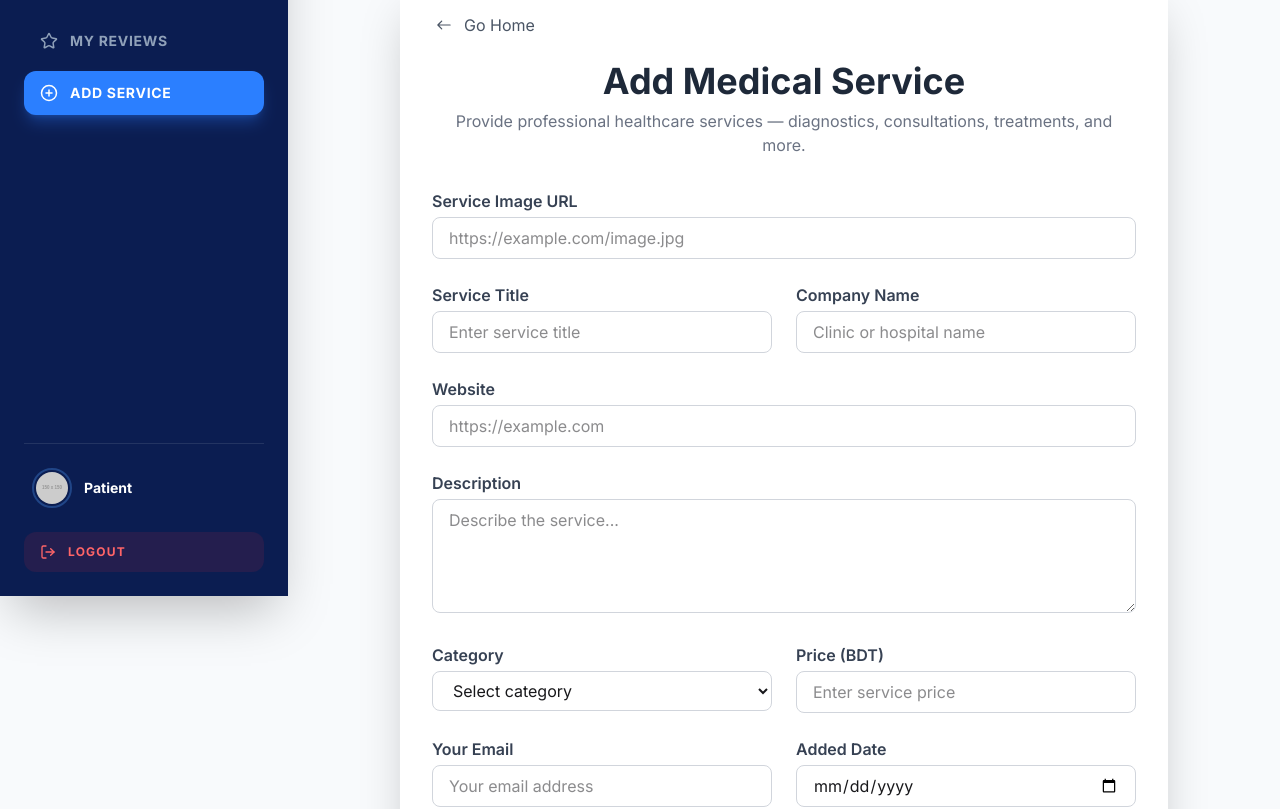
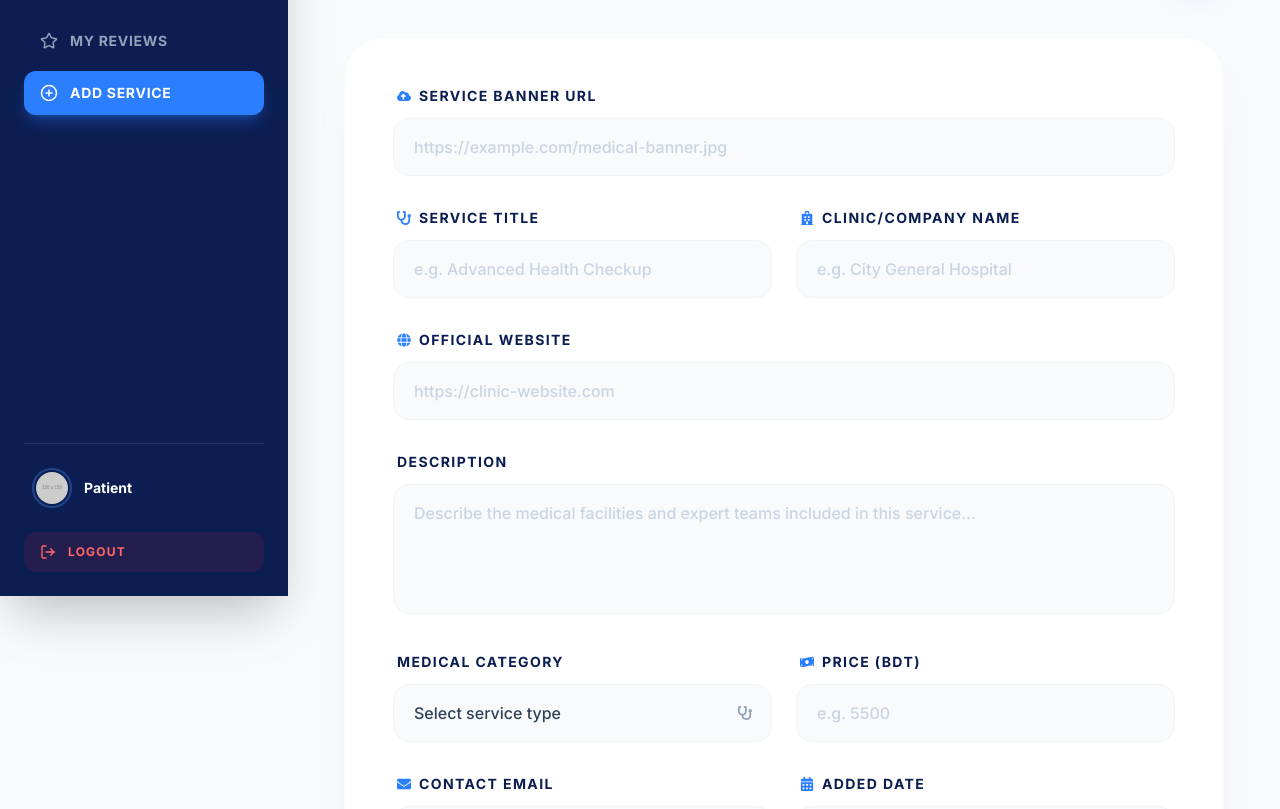
Before and after one commit to Jabedhossain101/Medical-service-review-system, a React (Vite) app: page /dashboard/addService in a window 1280 px wide. Shown: the part 204-1013 px from the top of the page. Built offline with nearby package versions, Linux system fonts and the light colour scheme; no server answers.

Commit message:
[updated] updated myreview section

```diff
--- a/src/components/AddService.jsx
+++ b/src/components/AddService.jsx
@@ -2,6 +2,17 @@ import React from 'react';
 import { IoIosArrowRoundBack } from 'react-icons/io';
 import { Link } from 'react-router';
 import Swal from 'sweetalert2';
+import { motion } from 'framer-motion';
+import {
+  FaStethoscope,
+  FaCloudUploadAlt,
+  FaHospital,
+  FaGlobe,
+  FaMoneyBillWave,
+  FaEnvelope,
+  FaCalendarAlt,
+  FaArrowRight, // Fixed: Added this missing import
+} from 'react-icons/fa';
 
 const AddService = () => {
   const handleAddService = e => {
@@ -21,112 +32,138 @@ const AddService = () => {
           Swal.fire({
             title: 'Service Added Successfully',
             icon: 'success',
-            confirmButtonColor: '#06923E',
+            confirmButtonColor: '#3b82f6',
+            background: '#fff',
+            color: '#0B1D51',
           });
           form.reset();
         }
+      })
+      .catch(err => {
+        console.error(err);
+        Swal.fire({
+          title: 'Error!',
+          text: 'Failed to add service. Please try again.',
+          icon: 'error',
+          confirmButtonColor: '#ef4444',
+        });
       });
   };
 
   return (
+    <div className="min-h-screen bg-[#F8FAFC] pb-20">
+      <div className="max-w-5xl mx-auto px-4">
+        {/* Navigation & Header */}
+        <div className="flex flex-col md:flex-row md:items-center justify-between mb-10 gap-4">
           <div>
-      <div className="h-16"></div>
-      <div className="min-h-screen flex justify-center items-center px-4">
-        <div className="w-full max-w-3xl bg-white rounded-2xl shadow-2xl p-8">
             <Link
-            className="flex items-center gap-2 mb-6 text-gray-600 hover:text-orange-500 transition-colors duration-300"
-            to="/"
+              className="inline-flex items-center gap-2 mb-4 text-sm font-bold text-slate-400 hover:text-blue-500 transition-colors"
+              to="/dashboard"
             >
-            <IoIosArrowRoundBack className="text-2xl" />
-            Go Home
+              <IoIosArrowRoundBack size={24} /> Back to Dashboard
             </Link>
-          <h1 className="text-3xl md:text-4xl font-extrabold text-center text-gray-800 mb-2">
-            Add Medical Service
+            <h1 className="text-3xl md:text-4xl font-black text-[#0B1D51]">
+              Register New{' '}
+              <span className="text-blue-500 italic">Medical Service</span>
             </h1>
-          <p className="text-center text-gray-500 mb-8">
-            Provide professional healthcare services — diagnostics,
-            consultations, treatments, and more.
-          </p>
+          </div>
+          <div className="hidden md:flex w-14 h-14 bg-white rounded-2xl shadow-xl shadow-blue-900/5 items-center justify-center text-blue-500 border border-slate-50">
+            <FaStethoscope size={24} />
+          </div>
+        </div>
 
-          <form onSubmit={handleAddService} className="space-y-6">
-            {/* Service Image */}
-            <div>
-              <label className="block font-semibold text-gray-700 mb-1">
-                Service Image URL
+        {/* Main Form Card */}
+        <motion.div
+          initial={{ opacity: 0, y: 20 }}
+          animate={{ opacity: 1, y: 0 }}
+          className="bg-white rounded-[2.5rem] shadow-2xl shadow-blue-900/5 border border-slate-50 p-8 md:p-12"
+        >
+          <form onSubmit={handleAddService} className="space-y-8">
+            {/* Service Image Section */}
+            <div className="space-y-3">
+              <label className="flex items-center gap-2 text-sm font-bold text-[#0B1D51] uppercase tracking-widest ml-1">
+                <FaCloudUploadAlt className="text-blue-500" /> Service Banner
+                URL
               </label>
               <input
                 type="text"
                 name="serviceImage"
-                className="w-full border border-gray-300 rounded-lg px-4 py-2 focus:outline-none focus:ring-2 focus:ring-orange-400"
-                placeholder="https://example.com/image.jpg"
+                required
+                className="w-full bg-slate-50 border border-slate-100 rounded-2xl px-5 py-4 focus:border-blue-500 focus:ring-4 focus:ring-blue-500/10 outline-none transition-all font-medium text-slate-700 placeholder:text-slate-300"
+                placeholder="https://example.com/medical-banner.jpg"
               />
             </div>
 
-            {/* Service Title & Company Name */}
+            {/* Title & Company Grid */}
             <div className="grid grid-cols-1 md:grid-cols-2 gap-6">
-              <div>
-                <label className="block font-semibold text-gray-700 mb-1">
-                  Service Title
+              <div className="space-y-3">
+                <label className="flex items-center gap-2 text-sm font-bold text-[#0B1D51] uppercase tracking-widest ml-1">
+                  <FaStethoscope className="text-blue-500" /> Service Title
                 </label>
                 <input
                   type="text"
                   name="serviceTitle"
-                  className="w-full border border-gray-300 rounded-lg px-4 py-2 focus:outline-none focus:ring-2 focus:ring-orange-400"
-                  placeholder="Enter service title"
+                  required
+                  className="w-full bg-slate-50 border border-slate-100 rounded-2xl px-5 py-4 focus:border-blue-500 focus:ring-4 focus:ring-blue-500/10 outline-none transition-all font-medium text-slate-700 placeholder:text-slate-300"
+                  placeholder="e.g. Advanced Health Checkup"
                 />
               </div>
 
-              <div>
-                <label className="block font-semibold text-gray-700 mb-1">
-                  Company Name
+              <div className="space-y-3">
+                <label className="flex items-center gap-2 text-sm font-bold text-[#0B1D51] uppercase tracking-widest ml-1">
+                  <FaHospital className="text-blue-500" /> Clinic/Company Name
                 </label>
                 <input
                   type="text"
                   name="companyName"
-                  className="w-full border border-gray-300 rounded-lg px-4 py-2 focus:outline-none focus:ring-2 focus:ring-orange-400"
-                  placeholder="Clinic or hospital name"
+                  required
+                  className="w-full bg-slate-50 border border-slate-100 rounded-2xl px-5 py-4 focus:border-blue-500 focus:ring-4 focus:ring-blue-500/10 outline-none transition-all font-medium text-slate-700 placeholder:text-slate-300"
+                  placeholder="e.g. City General Hospital"
                 />
               </div>
             </div>
 
-            {/* Website */}
-            <div>
-              <label className="block font-semibold text-gray-700 mb-1">
-                Website
+            {/* Website Link */}
+            <div className="space-y-3">
+              <label className="flex items-center gap-2 text-sm font-bold text-[#0B1D51] uppercase tracking-widest ml-1">
+                <FaGlobe className="text-blue-500" /> Official Website
               </label>
               <input
                 type="text"
                 name="website"
-                className="w-full border border-gray-300 rounded-lg px-4 py-2 focus:outline-none focus:ring-1 focus:ring-orange-400"
-                placeholder="https://example.com"
+                className="w-full bg-slate-50 border border-slate-100 rounded-2xl px-5 py-4 focus:border-blue-500 focus:ring-4 focus:ring-blue-500/10 outline-none transition-all font-medium text-slate-700 placeholder:text-slate-300"
+                placeholder="https://clinic-website.com"
               />
             </div>
 
-            {/* Description */}
-            <div>
-              <label className="block font-semibold text-gray-700 mb-1">
+            {/* Description Area */}
+            <div className="space-y-3">
+              <label className="flex items-center gap-2 text-sm font-bold text-[#0B1D51] uppercase tracking-widest ml-1">
                 Description
               </label>
               <textarea
                 name="description"
                 rows={4}
-                className="w-full border border-gray-300 rounded-lg px-4 py-2 focus:outline-none focus:ring-1 focus:ring-orange-400"
-                placeholder="Describe the service..."
+                required
+                className="w-full bg-slate-50 border border-slate-100 rounded-2xl px-5 py-4 focus:border-blue-500 focus:ring-4 focus:ring-blue-500/10 outline-none transition-all font-medium text-slate-700 placeholder:text-slate-300 resize-none"
+                placeholder="Describe the medical facilities and expert teams included in this service..."
               ></textarea>
             </div>
 
-            {/* Category & Price */}
+            {/* Category & Pricing Grid */}
             <div className="grid grid-cols-1 md:grid-cols-2 gap-6">
-              <div>
-                <label className="block font-semibold text-gray-700 mb-1">
-                  Category
+              <div className="space-y-3">
+                <label className="flex items-center gap-2 text-sm font-bold text-[#0B1D51] uppercase tracking-widest ml-1">
+                  Medical Category
                 </label>
+                <div className="relative">
                   <select
                     name="category"
-                  className="w-full border border-gray-300 rounded-lg px-4 py-2 focus:outline-none focus:ring-1 focus:ring-orange-400"
+                    required
+                    className="w-full bg-slate-50 border border-slate-100 rounded-2xl px-5 py-4 focus:border-blue-500 focus:ring-4 focus:ring-blue-500/10 outline-none transition-all font-medium text-slate-700 appearance-none cursor-pointer"
                   >
-                  <option disabled selected>
-                    Select category
+                    <option value="" disabled selected>
+                      Select service type
                     </option>
                     <option>Health Check</option>
                     <option>Cardiology</option>
@@ -137,58 +174,69 @@ const AddService = () => {
                     <option>Ophthalmology</option>
                     <option>Pathology</option>
                   </select>
+                  <div className="absolute right-5 top-1/2 -translate-y-1/2 pointer-events-none text-slate-400">
+                    <FaStethoscope size={14} />
+                  </div>
+                </div>
               </div>
 
-              <div>
-                <label className="block font-semibold text-gray-700 mb-1">
-                  Price (BDT)
+              <div className="space-y-3">
+                <label className="flex items-center gap-2 text-sm font-bold text-[#0B1D51] uppercase tracking-widest ml-1">
+                  <FaMoneyBillWave className="text-blue-500" /> Price (BDT)
                 </label>
                 <input
                   type="number"
                   name="price"
-                  className="w-full border border-gray-300 rounded-lg px-4 py-2 focus:outline-none focus:ring-1 focus:ring-orange-400"
-                  placeholder="Enter service price"
+                  required
+                  className="w-full bg-slate-50 border border-slate-100 rounded-2xl px-5 py-4 focus:border-blue-500 focus:ring-4 focus:ring-blue-500/10 outline-none transition-all font-medium text-slate-700 placeholder:text-slate-300"
+                  placeholder="e.g. 5500"
                 />
               </div>
             </div>
 
-            {/* Email & Date */}
+            {/* Contact & Date Grid */}
             <div className="grid grid-cols-1 md:grid-cols-2 gap-6">
-              <div>
-                <label className="block font-semibold text-gray-700 mb-1">
-                  Your Email
+              <div className="space-y-3">
+                <label className="flex items-center gap-2 text-sm font-bold text-[#0B1D51] uppercase tracking-widest ml-1">
+                  <FaEnvelope className="text-blue-500" /> Contact Email
                 </label>
                 <input
                   type="email"
                   name="userEmail"
-                  className="w-full border border-gray-300 rounded-lg px-4 py-2 focus:outline-none focus:ring-1 focus:ring-orange-400"
-                  placeholder="Your email address"
+                  required
+                  className="w-full bg-slate-50 border border-slate-100 rounded-2xl px-5 py-4 focus:border-blue-500 focus:ring-4 focus:ring-blue-500/10 outline-none transition-all font-medium text-slate-700 placeholder:text-slate-300"
+                  placeholder="admin@hospital.com"
                 />
               </div>
 
-              <div>
-                <label className="block font-semibold text-gray-700 mb-1">
-                  Added Date
+              <div className="space-y-3">
+                <label className="flex items-center gap-2 text-sm font-bold text-[#0B1D51] uppercase tracking-widest ml-1">
+                  <FaCalendarAlt className="text-blue-500" /> Added Date
                 </label>
                 <input
                   type="date"
                   name="addedDate"
-                  className="w-full border border-gray-300 rounded-lg px-4 py-2 focus:outline-none focus:ring-1 focus:ring-orange-400"
+                  required
+                  className="w-full bg-slate-50 border border-slate-100 rounded-2xl px-5 py-4 focus:border-blue-500 focus:ring-4 focus:ring-blue-500/10 outline-none transition-all font-medium text-slate-700"
                 />
               </div>
             </div>
 
             {/* Submit Button */}
-            <div>
+            <div className="pt-6 border-t border-slate-50">
               <button
                 type="submit"
-                className="w-full bg-[#ff9b00] hover:bg-orange-500 text-white font-semibold py-3 rounded-lg transition duration-200 shadow-md"
+                className="w-full py-5 bg-blue-500 hover:bg-[#0B1D51] text-white font-black uppercase tracking-widest rounded-2xl shadow-xl shadow-blue-500/20 transition-all transform hover:scale-[1.01] active:scale-95 flex items-center justify-center gap-3"
               >
-                Add Service
+                Publish Service <FaArrowRight size={16} />
               </button>
             </div>
           </form>
-        </div>
+        </motion.div>
+
+        <p className="mt-8 text-center text-[10px] font-bold text-slate-400 uppercase tracking-[0.3em]">
+          Certified Healthcare Management Portal
+        </p>
       </div>
     </div>
   );
--- a/src/components/MyReview.jsx
+++ b/src/components/MyReview.jsx
@@ -2,22 +2,43 @@ import React, { Suspense } from 'react';
 import ReviewList from './ReviewList';
 import useAuth from '../Hook/useAuth';
 import { myReviewsPromise } from './services';
-import ReviewTable from './ReviewTable';
+import { motion } from 'framer-motion';
+import { FaStar } from 'react-icons/fa';
 
 const MyReview = () => {
   const { user } = useAuth();
+
   return (
-    <div>
-      <div className="h-16"></div>
-      <h1 className="font-bold text-center text-2xl my-2 underline">
-        My All Review In Here
-      </h1>
-      <Suspense fallback={'loading your review'}>
-        <ReviewList
-          myReviewsPromise={myReviewsPromise(user.email)}
-        ></ReviewList>
+    <main className="min-h-screen bg-[#F8FAFC]">
+      {/* Header Section */}
+      <div className="flex flex-col md:flex-row md:items-center justify-between mb-8 gap-4">
+        <div>
+          <h1 className="text-3xl md:text-4xl font-black text-[#0B1D51]">
+            My Clinical <span className="text-blue-500 italic">Reviews</span>
+          </h1>
+          <p className="text-slate-500 font-medium mt-1 uppercase tracking-widest text-xs">
+            Manage your feedback and ratings for services
+          </p>
+        </div>
+        <div className="hidden md:flex w-12 h-12 bg-white rounded-2xl shadow-xl shadow-blue-900/5 items-center justify-center text-blue-500 border border-slate-50">
+          <FaStar size={20} />
+        </div>
+      </div>
+
+      {/* Content Area */}
+      <Suspense
+        fallback={
+          <div className="flex flex-col items-center justify-center py-20">
+            <div className="w-10 h-10 border-4 border-blue-500 border-t-transparent rounded-full animate-spin"></div>
+            <p className="mt-4 text-slate-400 font-bold uppercase tracking-widest text-[10px]">
+              Retrieving reviews...
+            </p>
+          </div>
+        }
+      >
+        <ReviewList myReviewsPromise={myReviewsPromise(user.email)} />
       </Suspense>
-    </div>
+    </main>
   );
 };
 
--- a/src/components/ReviewList.jsx
+++ b/src/components/ReviewList.jsx
@@ -2,28 +2,38 @@ import React, { use } from 'react';
 import ReviewRow from './ReviewRow';
 
 const ReviewList = ({ myReviewsPromise, handleDelete }) => {
-  // Suspense: Resolve promise
   const reviews = use(myReviewsPromise);
 
   return (
-    <div className="overflow-x-auto bg-white shadow-lg rounded-xl border border-gray-200 mt-6">
-      <table className="min-w-[800px] w-full text-left">
+    <div className="bg-white rounded-[2rem] shadow-2xl shadow-blue-900/5 overflow-hidden border border-slate-50">
+      <div className="overflow-x-auto">
+        <table className="min-w-[900px] w-full text-left border-collapse">
           {/* Table Head */}
-        <thead className="bg-gradient-to-r from-orange-400 to-orange-500 text-white">
-          <tr>
-            <th className="px-4 py-3">No.</th>
-            <th className="px-4 py-3">Image</th>
-            <th className="px-4 py-3">Name</th>
-            <th className="px-4 py-3">Email</th>
-            <th className="px-4 py-3">Date</th>
-
-            <th className="px-4 py-3">Rating</th>
-            <th className="px-4 py-3">Action</th>
+          <thead>
+            <tr className="bg-[#0B1D51] text-white">
+              <th className="px-6 py-5 text-[10px] font-bold uppercase tracking-[0.2em]">
+                No.
+              </th>
+              <th className="px-6 py-5 text-[10px] font-bold uppercase tracking-[0.2em]">
+                Patient
+              </th>
+              <th className="px-6 py-5 text-[10px] font-bold uppercase tracking-[0.2em]">
+                Contact Info
+              </th>
+              <th className="px-6 py-5 text-[10px] font-bold uppercase tracking-[0.2em]">
+                Date
+              </th>
+              <th className="px-6 py-5 text-[10px] font-bold uppercase tracking-[0.2em] text-center">
+                Rating
+              </th>
+              <th className="px-6 py-5 text-[10px] font-bold uppercase tracking-[0.2em] text-center">
+                Actions
+              </th>
             </tr>
           </thead>
 
           {/* Table Body */}
-        <tbody>
+          <tbody className="divide-y divide-slate-50">
             {reviews.length > 0 ? (
               reviews.map((review, index) => (
                 <ReviewRow
@@ -35,17 +45,27 @@ const ReviewList = ({ myReviewsPromise, handleDelete }) => {
               ))
             ) : (
               <tr>
-              <td colSpan="8" className="px-4 py-6 text-center text-gray-500">
-                No reviews found.
+                <td colSpan="6" className="px-6 py-20 text-center">
+                  <div className="flex flex-col items-center">
+                    <p className="text-slate-400 font-bold uppercase tracking-widest text-xs">
+                      No reviews submitted yet
+                    </p>
+                  </div>
                 </td>
               </tr>
             )}
           </tbody>
         </table>
+      </div>
 
-      {/* Total Count */}
-      <div className="p-3 text-sm font-semibold text-gray-700 bg-gray-50 border-t">
-        Total Reviews: {reviews.length}
+      {/* Footer / Summary */}
+      <div className="px-8 py-4 bg-slate-50/50 flex justify-between items-center border-t border-slate-50">
+        <span className="text-[10px] font-black text-slate-400 uppercase tracking-widest">
+          Report Generated: {new Date().toLocaleDateString()}
+        </span>
+        <span className="text-xs font-bold text-blue-600 bg-blue-50 px-4 py-1.5 rounded-full uppercase">
+          Total: {reviews.length} Entries
+        </span>
       </div>
     </div>
   );
```
Also changed, not shown: src/components/ReviewRow.jsx (+79 -46 lines). Lines whose indentation alone changed are shown as unchanged.
